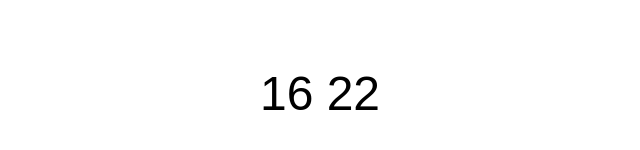
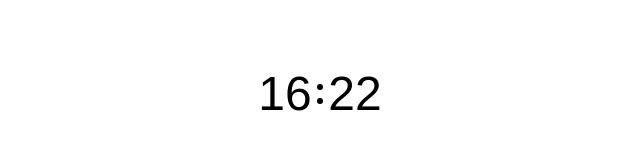
Before and after one commit to k4nkan/study-clock, a Next.js app: page / in a window 1280 px wide. Shown: the part 306-456 px from the top of the page, without its empty margins (320-960 px from the left). Built offline with nearby package versions, Linux system fonts and the light colour scheme.

Commit message:
時計の実装

```diff
--- a/src/app/globals.css
+++ b/src/app/globals.css
@@ -4,5 +4,5 @@
 @tailwind utilities;
 
 body {
-  font-family: Arial, Helvetica, sans-serif;
+  font-family:  Helvetica, Arial, sans-serif;
 }
--- a/src/app/page.tsx
+++ b/src/app/page.tsx
@@ -4,7 +4,7 @@ import { useEffect, useState } from "react";
 
 export default function Main() {
   const [time, setTime] = useState(new Date());
-  const [showColon, setShowColon] = useState(1); // 初期値を 1 に設定
+  const [showColon, setShowColon] = useState(false);
 
   useEffect(() => {
     const updateTime = () => {
@@ -16,7 +16,7 @@ export default function Main() {
 
     // 点滅タイマーを設定
     const blinkTimer = setInterval(() => {
-      setShowColon((prev) => prev * -1); // 値を * -1 する
+      setShowColon((prev) => !prev); // 値を * -1 する
     }, 1000); // 点滅の間隔
 
     // クリーンアップ
@@ -31,12 +31,18 @@ export default function Main() {
   const minutes = time.getMinutes().toString().padStart(2, "0");
 
   return (
-    <div className="flex items-center justify-center h-screen">
-      <p className="text-5xl Helvetica">
-        {hours}
-        {showColon === 1 ? ":" : " "}
-        {minutes}
-      </p>
+    <div className="flex items-center text-center justify-center text-5xl Helvetica h-screen">
+      <div className="w-16">{hours}</div>
+      <div className="w-1.5">
+        {showColon && (
+          <div>
+            <div className="h-1.5 w-1.5 bg-black rounded-full"></div>
+            <div className="h-2"></div>
+            <div className="h-1.5 w-1.5 bg-black rounded-full"></div>
+          </div>
+        )}
+      </div>
+      <div className="w-16">{minutes}</div>
     </div>
   );
 }
```
